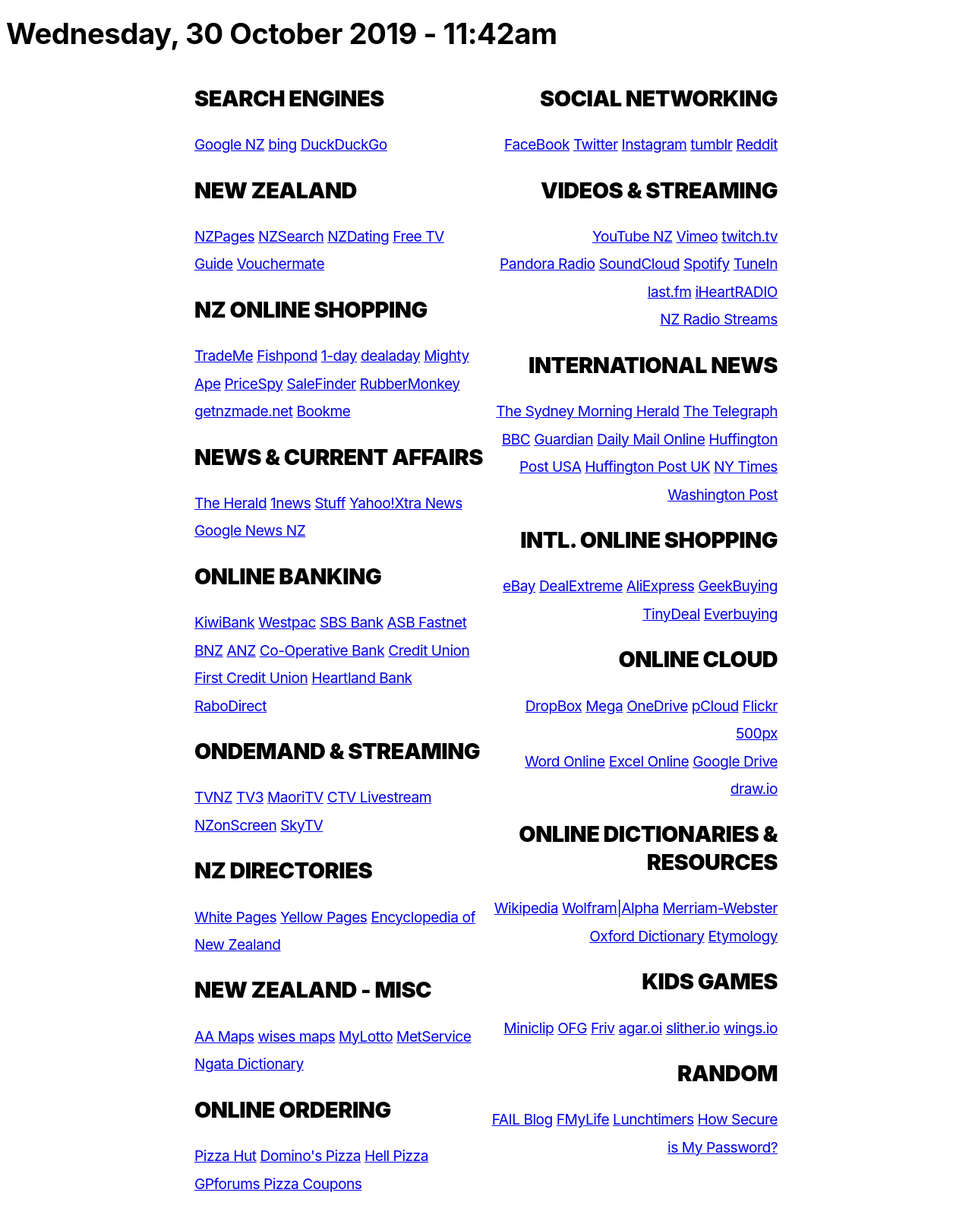
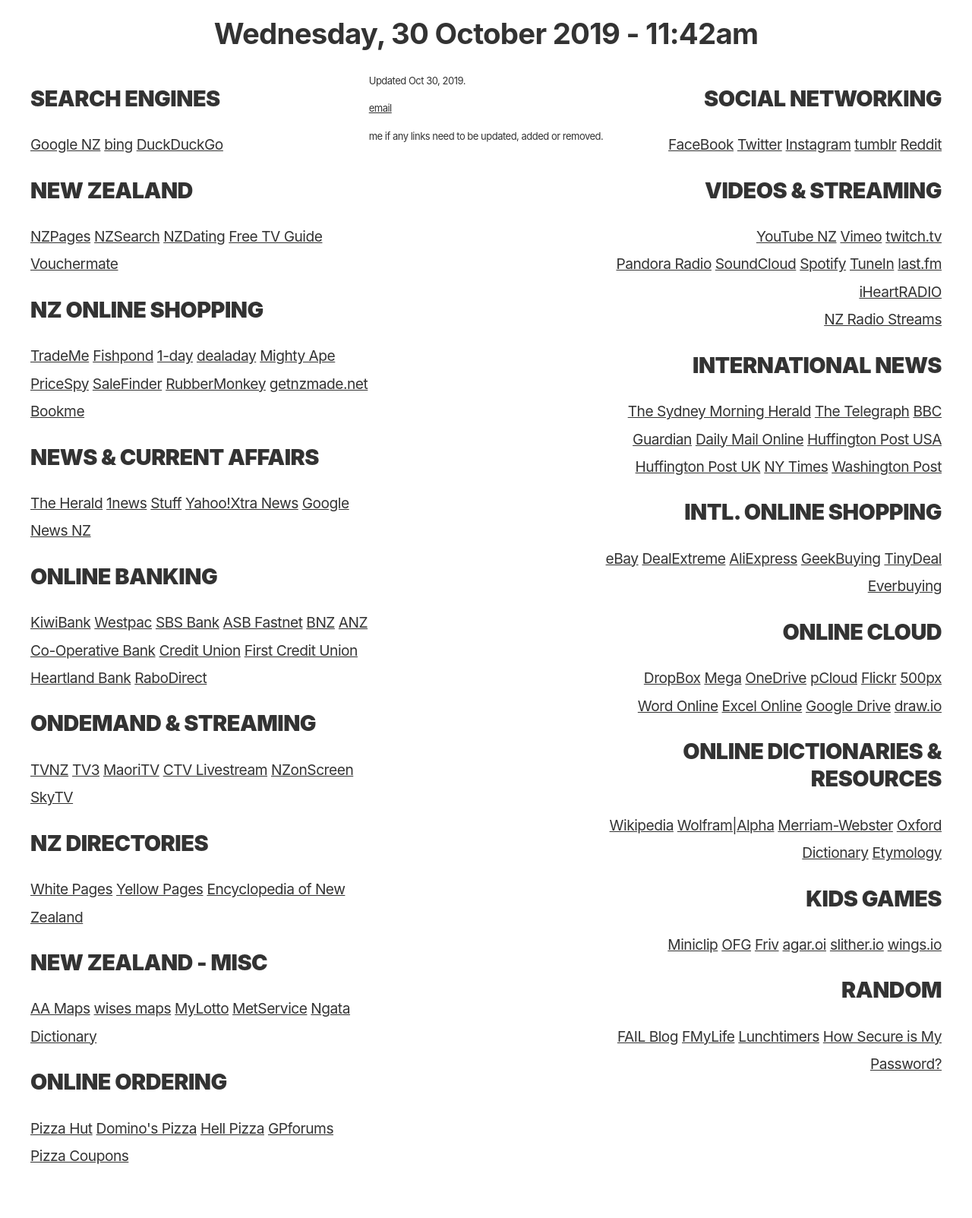
Before and after one commit to t94xr/myhomepage-nz, a PHP site: page / in a window 1280 px wide. Shown: the whole page at 76% size. After the commit the page ends 1532 px from the top, so only its background shows below. Run offline with PHP 8.4, Linux system fonts and the light colour scheme; some libraries are stand-ins or nearby versions; some web fonts are replaced.

Commit message:
Update index.php

```diff
--- a/index.php
+++ b/index.php
@@ -52,6 +52,10 @@
   html { font-family: 'Inter var', sans-serif; }
 }
 
+* {
+  color: #333;
+}
+
 html {
   line-height: 1.90em;
 	font-size: 1.2em;
@@ -60,7 +64,7 @@
 
 main {
   display: flex;
-  max-width: 768px;
+  max-width: 1200px;
   margin: 0 auto;
 }
 
@@ -71,6 +75,18 @@
 section.right{
   text-align: right;
   order: 2;
+}
+
+footer {
+  font-size: small;
+  display: flex;
+  order: 3;
+  flex-direction: column;
+}
+
+h1 {
+  text-align: center;
+  letter-spacing: -0.75px;
 }
 
 h2 {
@@ -284,9 +300,12 @@
 
 
 </section>
-<footer>
+  <main>
+    <footer>
+      Updated Oct 30, 2019. <a href="mailto:me@cameronwalker.nz">email</a> me if any links need to be updated, added or removed.
+    </footer>
+  </main>
 
-</footer>
 </main>
 
 
```
